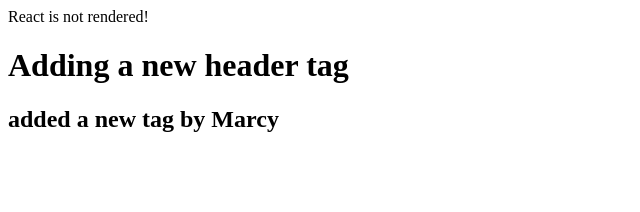
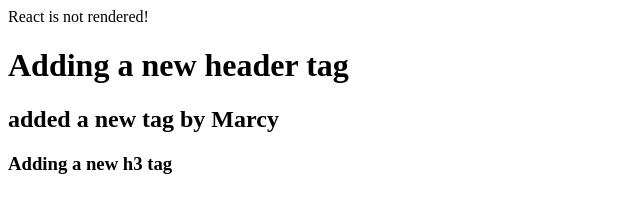
Before and after one commit to vikramcvk/background-generator, a plain HTML site: page index.html in a window 1280 px wide. Shown: the whole page, without its empty margins (0-640 px from the left). Drawn offline with nearby package versions, Linux system fonts and the light colour scheme.

Commit message:
added h3 tag under andrei-> littefeature git branch

```diff
--- a/index.html
+++ b/index.html
@@ -28,6 +28,7 @@
 
 <h1> Adding a new header tag </h1>
 <h2> added a new tag by Marcy </h2>
+<h3> Adding a new h3 tag </h3>
 
   </body>
 </html>
```
